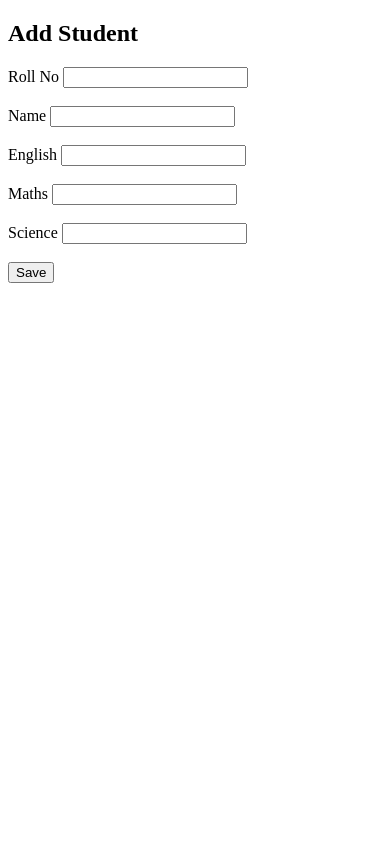
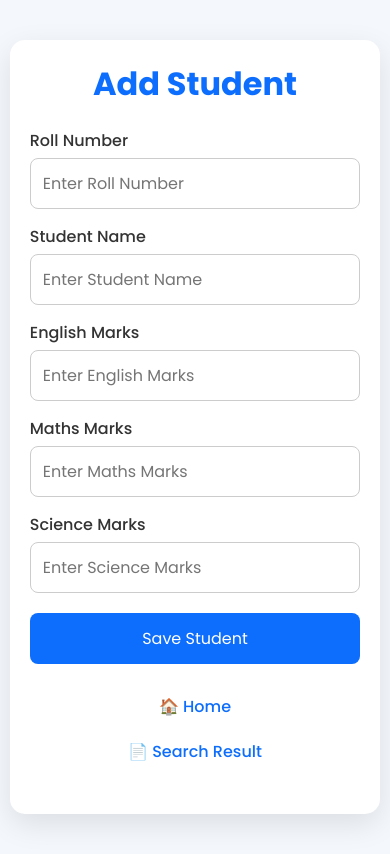
Before and after one commit to moosaaffan07-ai/Examination-Result-System, a Flask app: page /add in a window 390 px wide. Before the commit the page ends 283 px from the top, so only its background shows below. Run offline with Flask 3, Linux system fonts and the light colour scheme; parts of the project's set-up code (start-up, migrations or seed data) failed here and were passed over.

Commit message:
Improve website UI with modern CSS

```diff
--- a/static/css/style.css
+++ b/static/css/style.css
@@ -0,0 +1,152 @@
+/* Google Font */
+@import url('https://fonts.googleapis.com/css2?family=Poppins:wght@300;400;500;600;700&display=swap');
+
+*{
+    margin:0;
+    padding:0;
+    box-sizing:border-box;
+    font-family:'Poppins',sans-serif;
+}
+
+body{
+    background:#f4f7fb;
+    color:#333;
+}
+
+.container{
+    width:90%;
+    max-width:900px;
+    margin:40px auto;
+    background:#fff;
+    padding:35px;
+    border-radius:15px;
+    box-shadow:0 10px 30px rgba(0,0,0,0.1);
+}
+
+h1{
+    text-align:center;
+    color:#0d6efd;
+    margin-bottom:20px;
+}
+
+h2{
+    color:#0d6efd;
+    margin-bottom:15px;
+}
+
+p{
+    margin:10px 0;
+}
+
+form{
+    margin-top:20px;
+}
+
+label{
+    display:block;
+    margin-top:15px;
+    margin-bottom:5px;
+    font-weight:500;
+}
+
+input{
+    width:100%;
+    padding:12px;
+    border:1px solid #ccc;
+    border-radius:8px;
+    font-size:16px;
+}
+
+input:focus{
+    outline:none;
+    border-color:#0d6efd;
+    box-shadow:0 0 5px rgba(13,110,253,.3);
+}
+
+button{
+    width:100%;
+    padding:13px;
+    margin-top:20px;
+    background:#0d6efd;
+    color:white;
+    border:none;
+    border-radius:8px;
+    font-size:16px;
+    cursor:pointer;
+    transition:.3s;
+}
+
+button:hover{
+    background:#0b5ed7;
+}
+
+a{
+    text-decoration:none;
+    color:#0d6efd;
+    font-weight:500;
+}
+
+a:hover{
+    text-decoration:underline;
+}
+
+.menu{
+    display:flex;
+    justify-content:center;
+    gap:20px;
+    margin:30px 0;
+}
+
+.card{
+    margin-top:25px;
+    background:#f8f9fa;
+    padding:20px;
+    border-radius:10px;
+    border-left:5px solid #0d6efd;
+}
+
+.result p{
+    margin:12px 0;
+    font-size:18px;
+}
+
+.grade{
+    font-size:24px;
+    font-weight:bold;
+    color:green;
+}
+
+.error{
+    color:red;
+    font-weight:bold;
+    margin-top:20px;
+}
+
+.success{
+    color:green;
+    font-weight:bold;
+    margin-top:20px;
+}
+
+hr{
+    margin:25px 0;
+    border:none;
+    border-top:1px solid #ddd;
+}
+
+@media(max-width:768px){
+
+.container{
+    width:95%;
+    padding:20px;
+}
+
+.menu{
+    flex-direction:column;
+    align-items:center;
+}
+
+button{
+    width:100%;
+}
+}
--- a/templates/add_student.html
+++ b/templates/add_student.html
@@ -1,52 +1,81 @@
 <!DOCTYPE html>
-
-<html>
+<html lang="en">
 
 <head>
+    <meta charset="UTF-8">
+    <meta name="viewport" content="width=device-width, initial-scale=1.0">
 
-<title>Add Student</title>
+    <title>Add Student</title>
 
+    <link rel="stylesheet" href="{{ url_for('static', filename='css/style.css') }}">
 </head>
 
 <body>
 
-<h2>Add Student</h2>
+<div class="container">
 
-<form method="POST">
+    <h1>Add Student</h1>
 
-Roll No
+    <form method="POST">
 
-<input type="text" name="roll">
+        <label for="roll">Roll Number</label>
+        <input
+            type="text"
+            id="roll"
+            name="roll"
+            placeholder="Enter Roll Number"
+            required>
 
-<br><br>
+        <label for="name">Student Name</label>
+        <input
+            type="text"
+            id="name"
+            name="name"
+            placeholder="Enter Student Name"
+            required>
 
-Name
+        <label for="english">English Marks</label>
+        <input
+            type="number"
+            id="english"
+            name="english"
+            placeholder="Enter English Marks"
+            min="0"
+            max="100"
+            required>
 
-<input type="text" name="name">
+        <label for="maths">Maths Marks</label>
+        <input
+            type="number"
+            id="maths"
+            name="maths"
+            placeholder="Enter Maths Marks"
+            min="0"
+            max="100"
+            required>
 
-<br><br>
+        <label for="science">Science Marks</label>
+        <input
+            type="number"
+            id="science"
+            name="science"
+            placeholder="Enter Science Marks"
+            min="0"
+            max="100"
+            required>
 
-English
+        <button type="submit">
+            Save Student
+        </button>
 
-<input type="number" name="english">
+    </form>
 
-<br><br>
+    <div class="menu">
+        <a href="/">🏠 Home</a>
+        <a href="/report">📄 Search Result</a>
+    </div>
 
-Maths
-
-<input type="number" name="maths">
-
-<br><br>
-
-Science
-
-<input type="number" name="science">
-
-<br><br>
-
-<input type="submit" value="Save">
-
-</form>
+</div>
 
 </body>
 
```
Also changed, not shown: templates/index.html (+13 -3 lines).
